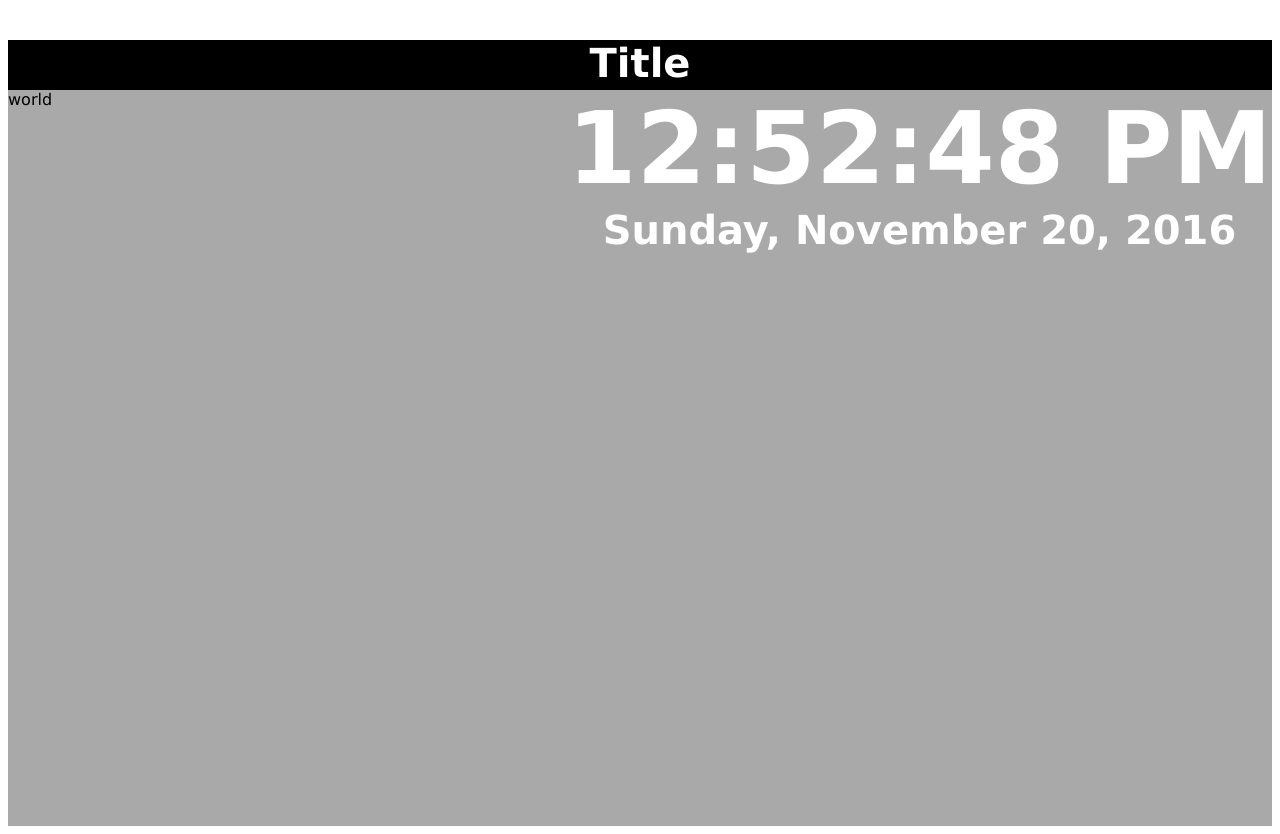
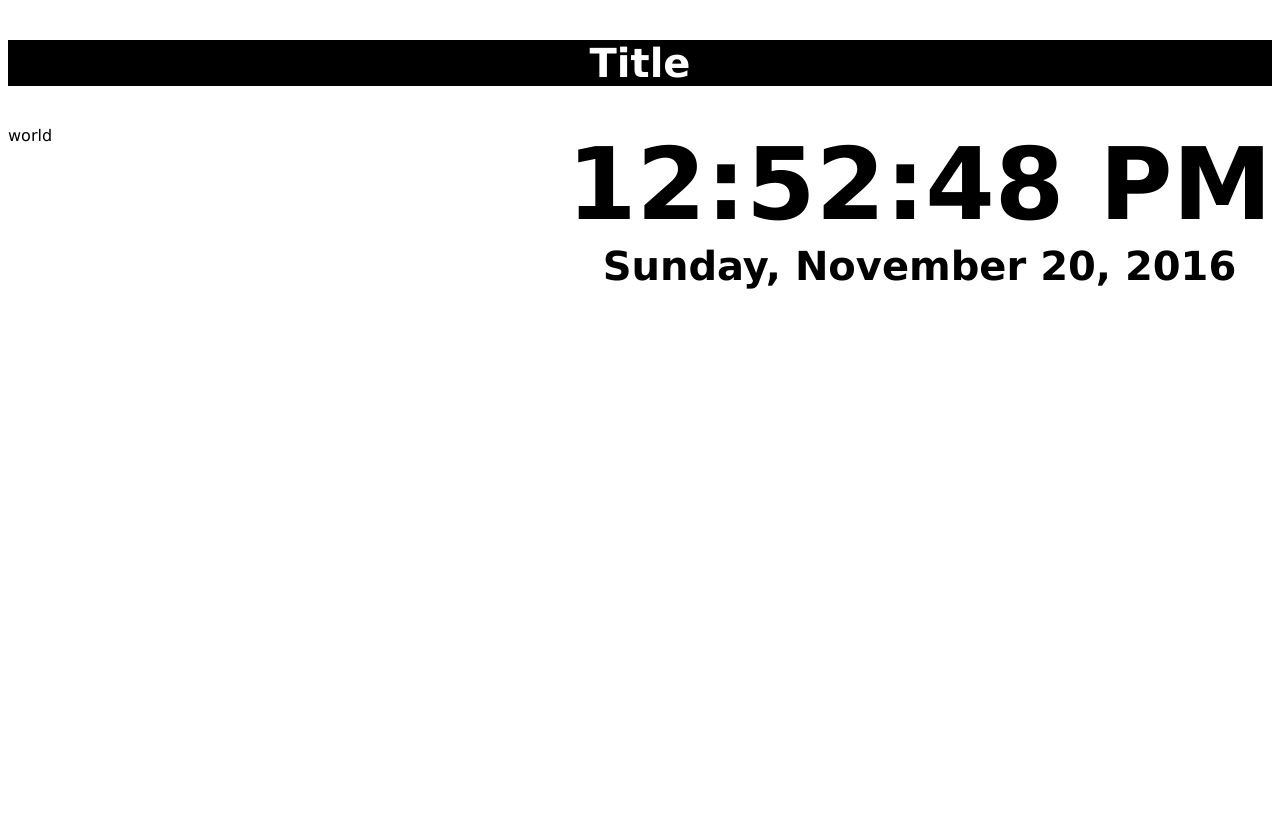
Before and after one commit to simon71/Rasp-Pi, a PHP site: page / in a window 1280 px wide. After the commit the page ends 289 px from the top, so only its background shows below. Run offline with PHP 8.4, Linux system fonts and the light colour scheme; some libraries are stand-ins or nearby versions.

Commit message:
added weather.py

```diff
--- a/Dashboard/kitchen_dashboard/style.css
+++ b/Dashboard/kitchen_dashboard/style.css
@@ -9,8 +9,8 @@
 
 #main{
 	background-color: darkgrey;
-	width: 100%;
-	height: 786px;
+	width: auto;
+	height: auto;
 	margin-top: 0px;
 	margin-left: auto;
 	margin-right: auto;
@@ -20,7 +20,7 @@
 
 #title{
 	width: 100%;
-	height: 50px;
+	height: 10%;
 	background-color: black;
 	color: white;
 	padding: 0px;
@@ -47,7 +47,7 @@
 	font-size: 100px;
 	text-align: center;
 	font-weight: bold;
-	color: white;
+	color: black;
 }
 
 .day{
@@ -55,7 +55,7 @@
 	font-size: 40px;
 	text-align: center;
 	font-weight: bold;
-	color: white;
+	color: black;
 }
 
 #world{
```
Also changed, not shown: 1 other file.
